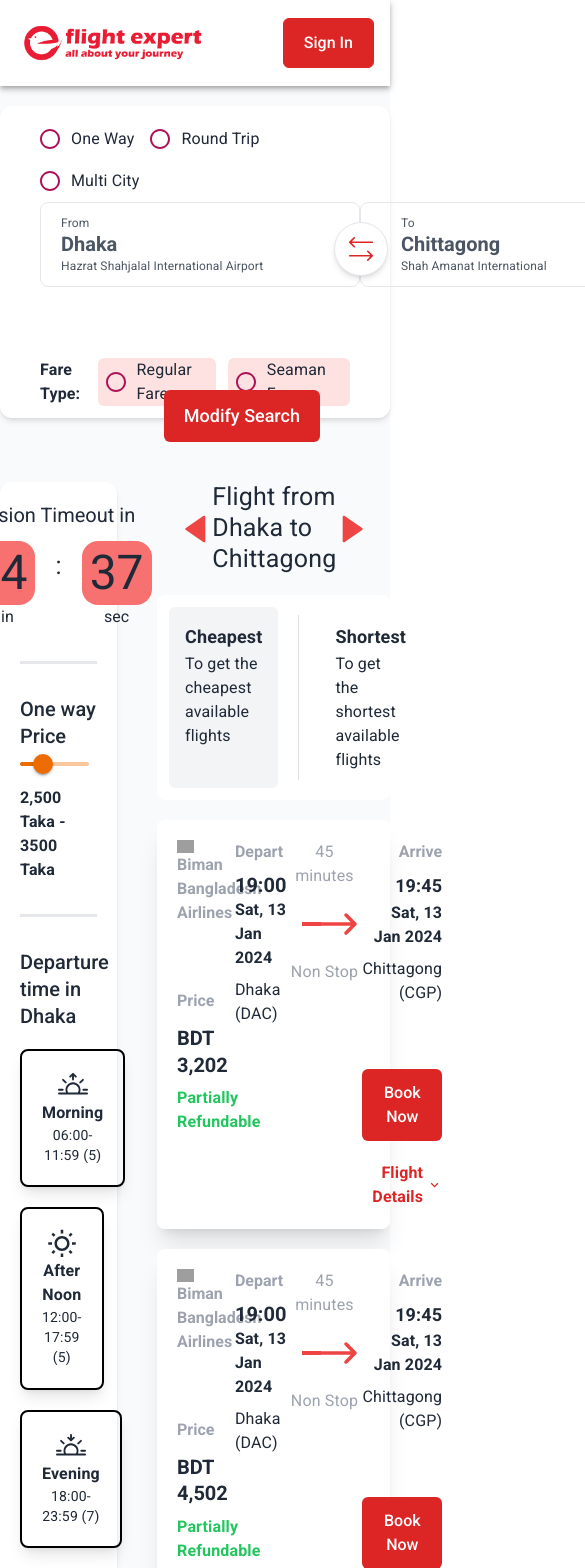
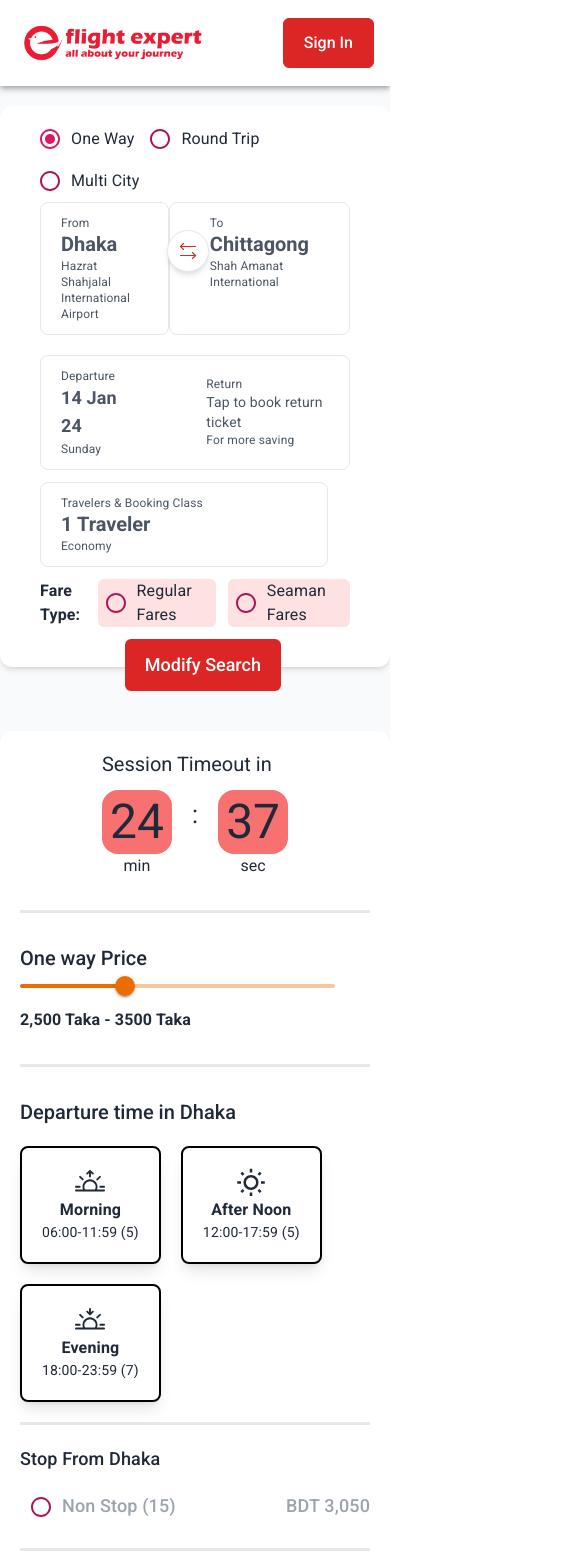
Before and after one commit to MehediHasan128/airTicketBooking, a React (Vite) app: page / in a window 390 px wide. Shown: the top 1568 px of the page, 585 px wide, since content can reach past the window. Built offline with nearby package versions, Linux system fonts and the light colour scheme; grey boxes are pictures that could not be loaded.

Commit message:
add some responsive styles

```diff
--- a/src/Components/Page/Footer/Footer.jsx
+++ b/src/Components/Page/Footer/Footer.jsx
@@ -16,10 +16,10 @@ import google from '../../../assets/footerImages/google-logo.svg';
 const Footer = () => {
   return (
     <>
-      <Box className="pt-36 pb-16">
+      <Box className="pt-36 pb-16 px-10 lg:px-0">
         <Box className="w-full mb-10">
-          <div className="flex justify-between">
-            <div className="w-[20%]">
+          <div className="flex flex-col lg:flex-row justify-between gap-10 lg:gap-0">
+            <div className="w-[80%] lg:w-[20%]">
               <img className="w-[60%]" src={logo} alt="" />
               <Typography variant="body1">
                 <p className="mt-2 text-red-600 text-justify">
@@ -147,7 +147,7 @@ const Footer = () => {
                 </Typography>
               </div>
             </div>
-            <div className="w-[20%]">
+            <div className="w-[80%] lg:w-[20%]">
               <Typography variant="h6">
                 <p className="font-sembold">Accepted Payments</p>
               </Typography>
@@ -160,7 +160,7 @@ const Footer = () => {
         </Box>
 
         <Divider variant="middle" />
-        <Box className="flex justify-center gap-36 my-10">
+        <Box className="flex flex-wrap justify-center gap-36 my-10">
             <div className="w-fit">
                 <Typography variant="body1">
                     <p className="font-semibold text-center mb-2">Accredited Member</p>
--- a/src/Components/Page/Home/Home/Home.jsx
+++ b/src/Components/Page/Home/Home/Home.jsx
@@ -11,14 +11,14 @@ const Home = () => {
       <div className="max-w-[1450px] mx-auto my-5">
         <TopFilter />
         <main>
-          <div className="flex gap-5 mt-16">
+          <div className="flex flex-col lg:flex-row gap-5 mt-16">
             {/* left side filter */}
-            <div className="w-[30%] bg-white rounded-xl p-5 shadow-md h-fit">
+            <div className="lg:w-[30%] bg-white rounded-xl p-5 shadow-md h-fit">
               <LeftSideFilter />
             </div>
 
             {/* Ticket section */}
-            <div className="w-[70%] px-5">
+            <div className="lg:w-[70%] px-5">
               <AirlinesTicket />
             </div>
           </div>
--- a/src/Components/Page/Home/Home/TopFilter/TopFilter.jsx
+++ b/src/Components/Page/Home/Home/TopFilter/TopFilter.jsx
@@ -15,7 +15,7 @@ const TopFilter = () => {
   return (
     <div>
       <>
-        <Box className="bg-white px-10 py-3 rounded-xl shadow-md relative">
+        <Box className="bg-white px-10 py-3 pb-10 lg:pb-8 rounded-xl shadow-md relative">
             {/* Radio group section */}
           <Box>
             <FormControl>
@@ -23,6 +23,7 @@ const TopFilter = () => {
                 row
                 aria-labelledby="demo-row-radio-buttons-group-label"
                 name="row-radio-buttons-group"
+                defaultValue={'One Way'}
               >
                 <FormControlLabel
                   value="One Way"
@@ -70,7 +71,7 @@ const TopFilter = () => {
             </FormControl>
           </Box>
 
-          <Box className="flex gap-10">
+          <Box className="flex flex-col lg:flex-row gap-5 lg:gap-10">
             <Box className="relative">
               <div className="flex">
                 <div className="border w-80 px-5 py-3 rounded-lg text-gray-600">
@@ -98,12 +99,12 @@ const TopFilter = () => {
                   </Typography>
                 </div>
               </div>
-              <div className="w-fit border p-2 rounded-full bg-white shadow-md absolute top-5 left-[46%]">
-                <PiArrowsLeftRightLight className="text-4xl text-red-600" />
+              <div className="w-fit border p-2 rounded-full bg-white shadow-md absolute top-7 lg:top-5 left-[41%] lg:left-[46%]">
+                <PiArrowsLeftRightLight className="text-2xl lg:text-4xl text-red-600" />
               </div>
             </Box>
             <Box>
-              <div className="flex gap-3">
+              <div className="flex flex-col lg:flex-row gap-3">
                 <div className="flex items-center justify-between gap-10 border px-5 py-3 rounded-lg text-gray-600">
                   <div>
                     <Typography variant="body1">
@@ -197,7 +198,7 @@ const TopFilter = () => {
             </div>
           </Box>
 
-          <Box className="absolute left-[42%] -bottom-6">
+          <Box className="absolute left-[32%] lg:left-[42%] -bottom-6">
           <button className="px-5 py-3 bg-red-600 rounded-md text-lg font-medium text-white">Modify Search</button>
           </Box>
         </Box>
```
